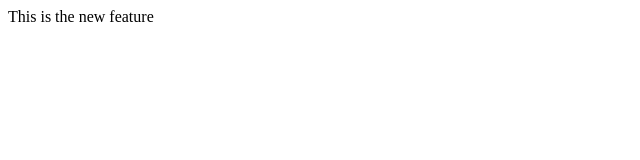
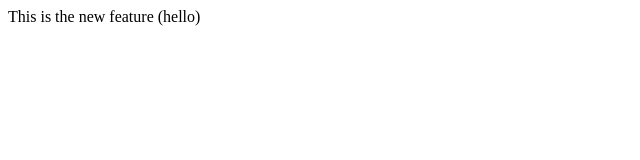
Before and after one commit to SushanthRHegde/LocalRepo, a plain HTML site: page index.html in a window 1280 px wide. Shown: the full height of the page, 0-640 px from the left. Drawn offline with Linux system fonts and the light colour scheme.

Commit message:
added hello

```diff
--- a/index.html
+++ b/index.html
@@ -1 +1 @@
-<p>This is the new feature</p>
+<p>This is the new feature (hello)</p>
```
